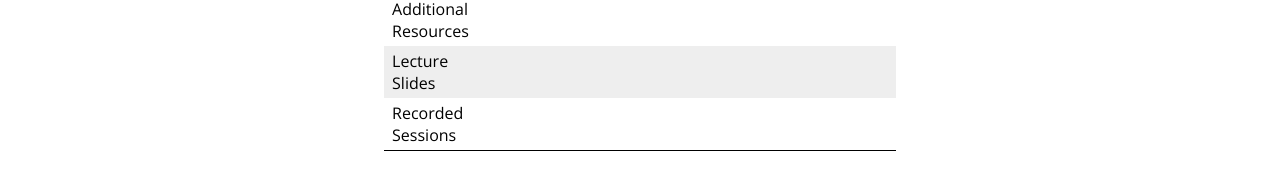
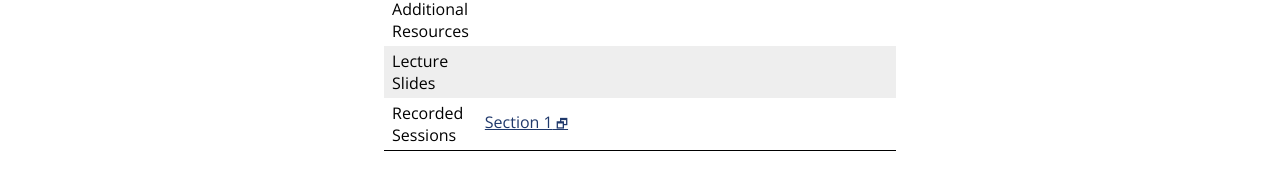
Before and after one commit to jhu-ip/cs220-s22, a Jekyll site: the page built from material.md, in a window 1280 px wide. Shown: the part 914-1094 px from the top of the page. Built offline with Jekyll 4.4.1, drawn with Linux system fonts in a browser that asks for light colours; some web fonts are replaced.

Commit message:
lecture recording for section 01

```diff
--- a/material.csv
+++ b/material.csv
@@ -191,6 +191,7 @@
 5,3,25-Feb,Recording,Section 3,https://jh.hosted.panopto.com/Panopto/Pages/Viewer.aspx?id=833dc243-c1ab-4b0d-b281-ae4701591207
 5,3,25-Feb,Recording,Section 4,https://jh.hosted.panopto.com/Panopto/Pages/Viewer.aspx?id=9cbd84fa-f6b8-4832-8f6c-ae47010b72e8
 6,1,28-Feb,Slides,Midterm project,#
+6,1,28-Feb,Recording,"Section 1",https://jh.hosted.panopto.com/Panopto/Pages/Viewer.aspx?id=11a3f085-1b39-43a9-9868-ae4a01395eda
 6,2,2-Mar,Video,Linked lists,https://jh.hosted.panopto.com/Panopto/Pages/Viewer.aspx?id=254ea75c-12a1-456c-b91d-ae230027a0c6
 6,2,2-Mar,Slides,Linked lists,slides/day17_linked_lists.pdf
 6,2,2-Mar,Recap,Day 17,questions/day17.html
--- a/material.md
+++ b/material.md
@@ -353,7 +353,7 @@
     </tr>
     <tr>
       <td>Recorded<br>Sessions</td>
-      <td></td>
+      <td><a class='external' target='_blank' href='https://jh.hosted.panopto.com/Panopto/Pages/Viewer.aspx?id=11a3f085-1b39-43a9-9868-ae4a01395eda'>Section 1</a></td>
       <td></td>
       <td></td>
     </tr>
```
